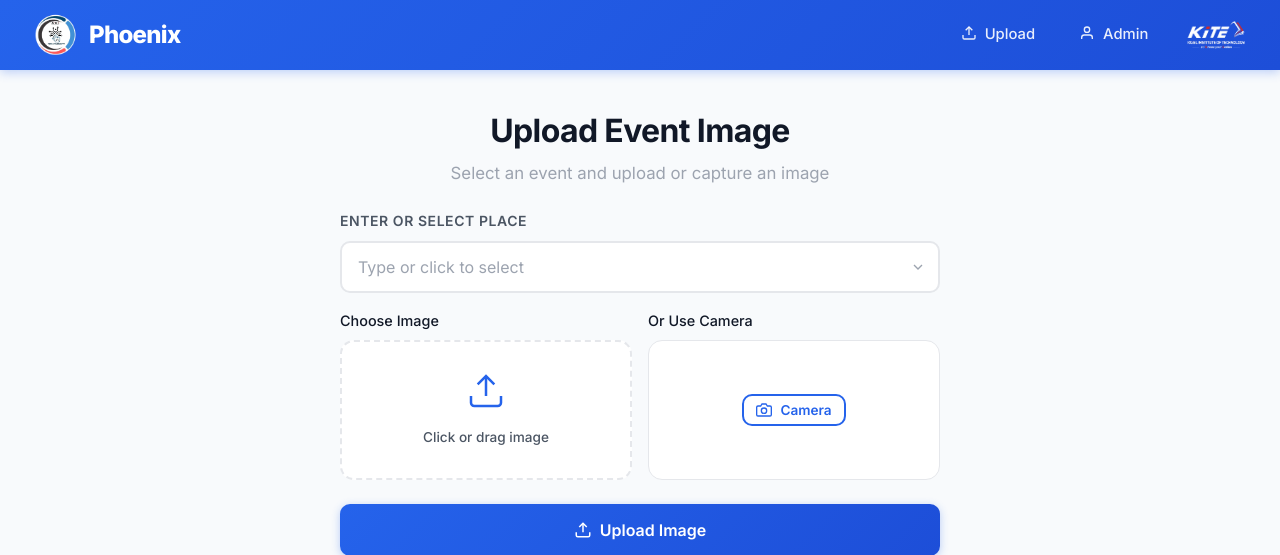
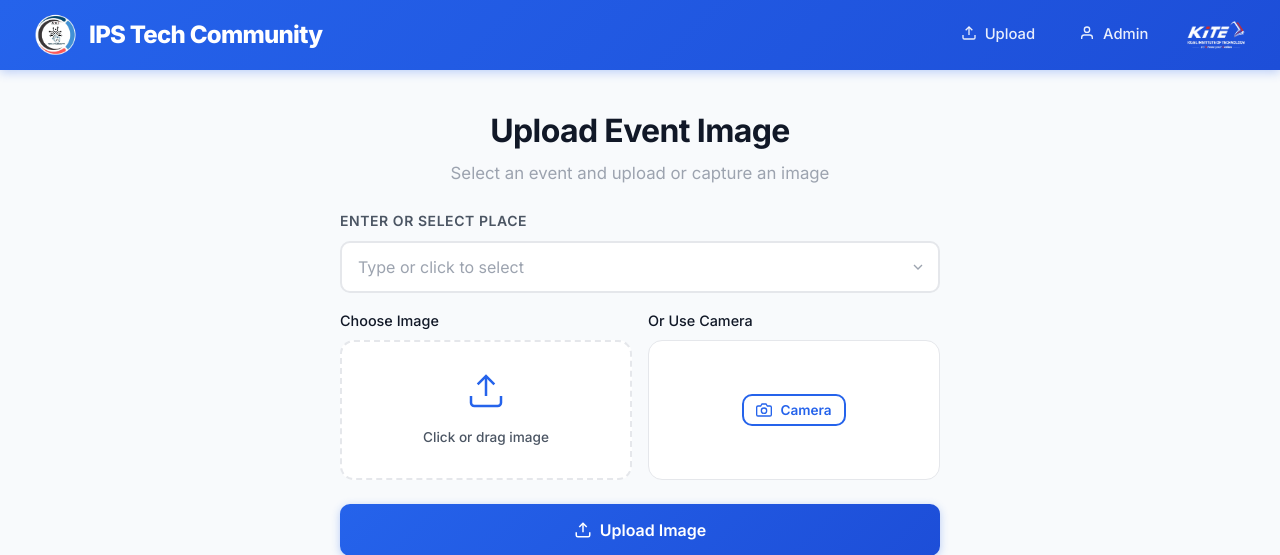
Before and after one commit to mourishantony/crowd_detection2, a Flask app: page / in a window 1280 px wide. Shown: the top 555 px of the page. Run offline with Flask 3, Linux system fonts and the light colour scheme; data that the repository does not hold is empty.

Commit message:
Update project references from 'Phoenix' to 'IPS Tech Community' across documentation and templates

```diff
--- a/static/css/style.css
+++ b/static/css/style.css
@@ -1627,7 +1627,7 @@ input::placeholder {
     .card, .stat-card, .table-container { box-shadow: none; border: 1px solid #ddd; }
 }
 
-/* ─────────────── Phoenix Dialogs ─────────────── */
+/* ─────────────── IPS Tech Community Dialogs ─────────────── */
 .ph-overlay {
     position: fixed;
     inset: 0;
@@ -1711,7 +1711,7 @@ input::placeholder {
     justify-content: center;
 }
 
-/* Phoenix dialog buttons */
+/* IPS Tech Community dialog buttons */
 .ph-btn {
     padding: 0.55rem 1.4rem;
     border-radius: 8px;
--- a/static/js/camera.js
+++ b/static/js/camera.js
@@ -130,7 +130,7 @@ document.addEventListener('DOMContentLoaded', () => {
             closeCameraBtn.style.display = 'inline-block';
             openCameraBtn.style.display = 'none';
         } catch (err) {
-            PhoenixAlert('Could not access camera: ' + err.message, 'error');
+            IPS Tech CommunityAlert('Could not access camera: ' + err.message, 'error');
         }
     });
 
@@ -171,12 +171,12 @@ document.addEventListener('DOMContentLoaded', () => {
         // Validate place
         const place = placeInput ? placeInput.value.trim() : '';
         if (!place) {
-            PhoenixAlert('Please enter or select a place.', 'error');
+            IPS Tech CommunityAlert('Please enter or select a place.', 'error');
             return;
         }
 
         if (!imageInput.files || imageInput.files.length === 0) {
-            PhoenixAlert('Please select or capture an image first.', 'error');
+            IPS Tech CommunityAlert('Please select or capture an image first.', 'error');
             return;
         }
 
@@ -203,12 +203,12 @@ document.addEventListener('DOMContentLoaded', () => {
                     successMessage.style.display = 'none';
                 }, 2000);
             } else {
-                PhoenixAlert(data.error || 'An error occurred.', 'error');
+                IPS Tech CommunityAlert(data.error || 'An error occurred.', 'error');
             }
         } catch (err) {
             loadingOverlay.style.display = 'none';
             submitBtn.disabled = false;
-            PhoenixAlert('Upload failed: ' + err.message, 'error');
+            IPS Tech CommunityAlert('Upload failed: ' + err.message, 'error');
         }
     });
 });
--- a/static/js/dialogs.js
+++ b/static/js/dialogs.js
@@ -1,14 +1,14 @@
 /**
- * Phoenix Custom Dialogs
+ * IPS Tech Community Custom Dialogs
  * Replaces browser alert() and confirm() with styled modals.
  */
 
 (function () {
     // ── Inject dialog HTML once ──────────────────────────────────────
     function ensureContainer() {
-        if (document.getElementById('phoenix-dialog-container')) return;
+        if (document.getElementById('IPS Tech Community-dialog-container')) return;
         const div = document.createElement('div');
-        div.id = 'phoenix-dialog-container';
+        div.id = 'IPS Tech Community-dialog-container';
         div.innerHTML = `
             <!-- Alert Dialog -->
             <div class="ph-overlay" id="ph-alert-overlay">
@@ -39,8 +39,8 @@
         document.body.appendChild(div);
     }
 
-    // ── PhoenixAlert ─────────────────────────────────────────────────
-    window.PhoenixAlert = function (message, type) {
+    // ── IPS Tech CommunityAlert ─────────────────────────────────────────────────
+    window.IPS Tech CommunityAlert = function (message, type) {
         ensureContainer();
         type = type || 'error'; // 'error', 'success', 'info'
 
@@ -76,8 +76,8 @@
         });
     };
 
-    // ── PhoenixConfirm ───────────────────────────────────────────────
-    window.PhoenixConfirm = function (message, okLabel) {
+    // ── IPS Tech CommunityConfirm ───────────────────────────────────────────────
+    window.IPS Tech CommunityConfirm = function (message, okLabel) {
         ensureContainer();
         const overlay  = document.getElementById('ph-confirm-overlay');
         const msgEl    = document.getElementById('ph-confirm-msg');
@@ -111,7 +111,7 @@
                 e.preventDefault();
                 const msg = form.dataset.confirm;
                 const label = form.dataset.confirmLabel || 'Delete';
-                const ok = await PhoenixConfirm(msg, label);
+                const ok = await IPS Tech CommunityConfirm(msg, label);
                 if (ok) form.submit();
             });
         });
--- a/templates/admin/dashboard.html
+++ b/templates/admin/dashboard.html
@@ -1,5 +1,5 @@
 {% extends "base.html" %}
-{% block title %}Admin Dashboard - Phoenix{% endblock %}
+{% block title %}Admin Dashboard - IPS Tech Community{% endblock %}
 
 {% block content %}
 <div class="dashboard-section">
--- a/templates/admin/edit_record.html
+++ b/templates/admin/edit_record.html
@@ -1,5 +1,5 @@
 {% extends "base.html" %}
-{% block title %}Edit Record - Phoenix{% endblock %}
+{% block title %}Edit Record - IPS Tech Community{% endblock %}
 
 {% block content %}
 <div class="dashboard-section" style="max-width:600px;">
--- a/templates/admin/login.html
+++ b/templates/admin/login.html
@@ -1,5 +1,5 @@
 {% extends "base.html" %}
-{% block title %}Admin Login - Phoenix{% endblock %}
+{% block title %}Admin Login - IPS Tech Community{% endblock %}
 
 {% block content %}
 <div class="login-section">
--- a/templates/admin/photos.html
+++ b/templates/admin/photos.html
@@ -1,5 +1,5 @@
 {% extends "base.html" %}
-{% block title %}Photos - Phoenix{% endblock %}
+{% block title %}Photos - IPS Tech Community{% endblock %}
 
 
 {% block content %}
--- a/templates/admin/places.html
+++ b/templates/admin/places.html
@@ -1,5 +1,5 @@
 {% extends "base.html" %}
-{% block title %}Manage Places - Phoenix{% endblock %}
+{% block title %}Manage Places - IPS Tech Community{% endblock %}
 
 {% block content %}
 <div class="dashboard-section">
--- a/templates/base.html
+++ b/templates/base.html
@@ -3,8 +3,8 @@
 <head>
     <meta charset="UTF-8">
     <meta name="viewport" content="width=device-width, initial-scale=1.0">
-    <meta name="description" content="Phoenix - Crowd Detection System for Cultural Events">
-    <title>{% block title %}Phoenix{% endblock %}</title>
+    <meta name="description" content="IPS Tech Community - Crowd Detection System for Cultural Events">
+    <title>{% block title %}IPS Tech Community{% endblock %}</title>
 
     <!-- Google Fonts - Inter -->
     <link rel="preconnect" href="https://fonts.googleapis.com">
@@ -19,7 +19,7 @@
     <nav class="navbar">
         <div class="nav-brand">
             <img src="{{ url_for('static', filename='images/ips_logo.png') }}" alt="IPS Logo" class="nav-logo">
-            <a href="{{ url_for('index') }}">Phoenix</a>
+            <a href="{{ url_for('index') }}">IPS Tech Community</a>
         </div>
         <div class="nav-links">
             {% if not session.get('admin_logged_in') %}
--- a/templates/upload.html
+++ b/templates/upload.html
@@ -1,5 +1,5 @@
 {% extends "base.html" %}
-{% block title %}Upload Image - Phoenix{% endblock %}
+{% block title %}Upload Image - IPS Tech Community{% endblock %}
 
 {% block content %}
 <div class="upload-section">
```
Also changed, not shown: README.md.
